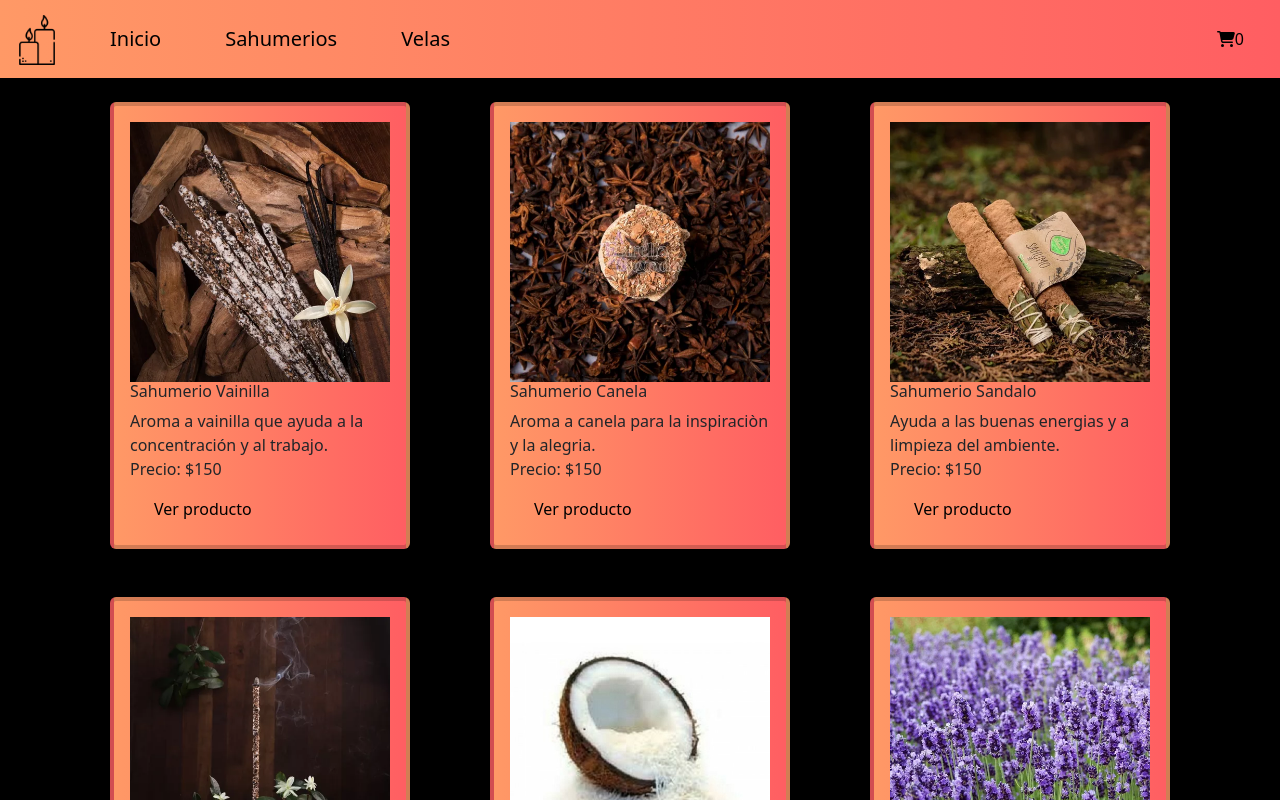
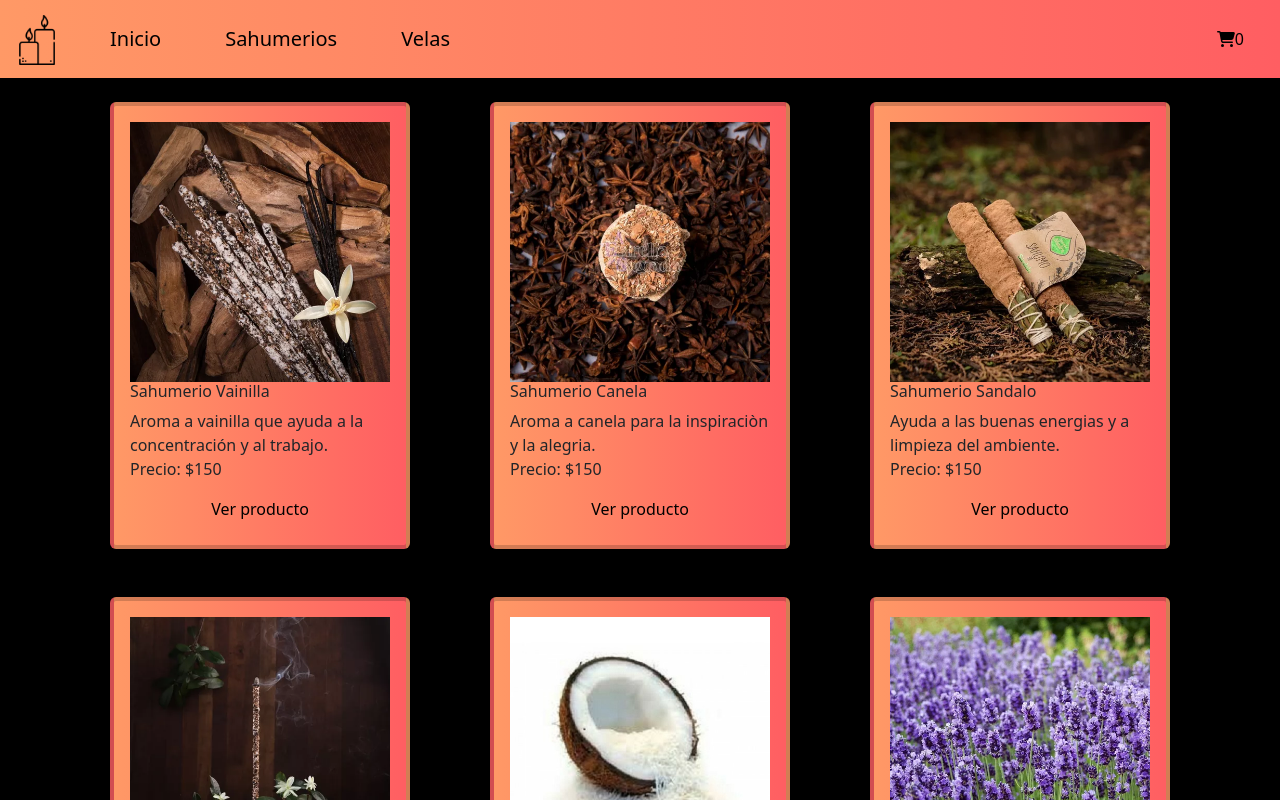
Before and after one commit to facundopandol/proyectoReact2, a React (Vite) app: page / in a window 1280 px wide. Shown: the top 800 px of the page. Built offline with nearby package versions, Linux system fonts and the light colour scheme.

Commit message:
correcion boton ver producto

```diff
--- a/src/components/Item.jsx
+++ b/src/components/Item.jsx
@@ -9,11 +9,13 @@ export const Item = ({ product }) => {
             <h2 className="text-xs font-bold mb-2">{product.title} </h2>
             <p className="text-xs font-bold xs-1">{product.description}</p>
             <p className="text-xl mb-2">Precio: ${product.price}</p>
-            <Link to={`/product/${product.id}`}>
-                <button className="text-black px-4 py-2 rounded-md focus:outline">
-                    Ver producto
-                </button>
-            </Link>
+            <div className="text-center">
+                <Link to={`/product/${product.id}`}>
+                    <button className="text-black px-4 py-2 rounded-md">
+                        Ver producto
+                    </button>
+                </Link>
+            </div>
         </div>
     );
 };
--- a/src/components/ItemCount.jsx
+++ b/src/components/ItemCount.jsx
@@ -10,15 +10,15 @@ export const ItemCount = ({ stock }) => {
     return (
         <div className="container mx-auto mt-8 flex flex-col items-center justify center">
             <div className="flex items-center justify-center space-x-4">
-                <button className="text-sm hover:bg-blue-700 py-1 px-2 rounded btn btn-outline-success" onClick={decrement}>
+                <button className="text-sm py-1 px-2 rounded btn btn-outline-success" onClick={decrement}>
                     -
                 </button>
                 <span className="text-4xl font-bold">{count}</span>
-                <button className="text-sm hover:bg-blue-700 py-1 px-2 rounded btn btn-outline-success" onClick={increment}>
+                <button className="text-sm py-1 px-2 rounded btn btn-outline-success" onClick={increment}>
                     +
                 </button>
             </div>
-            <button className="mt-2 text-sm hover:bg-blue-700 py-1 px-4 rounded btn btn-outline-success" onClick={handleAddToCart}>
+            <button className="mt-2 text-sm py-1 px-4 rounded btn btn-outline-success" onClick={handleAddToCart}>
                 Agregar al carrito
             </button>
         </div>
--- a/src/styles/styles.css
+++ b/src/styles/styles.css
@@ -16,6 +16,7 @@ body {
     max-width: 300px;
     height: auto;
     background: linear-gradient(to right, #ff9966, #ff5e62)
+
 }
 
 .item-card {
@@ -30,3 +31,12 @@ body {
     width: 100%;
     height: auto;
 }
+
+button {
+    background-color: #fff;
+    transition: background-color 0.3s ease;
+}
+
+button:hover {
+    background-color: #ccc;
+}
```
